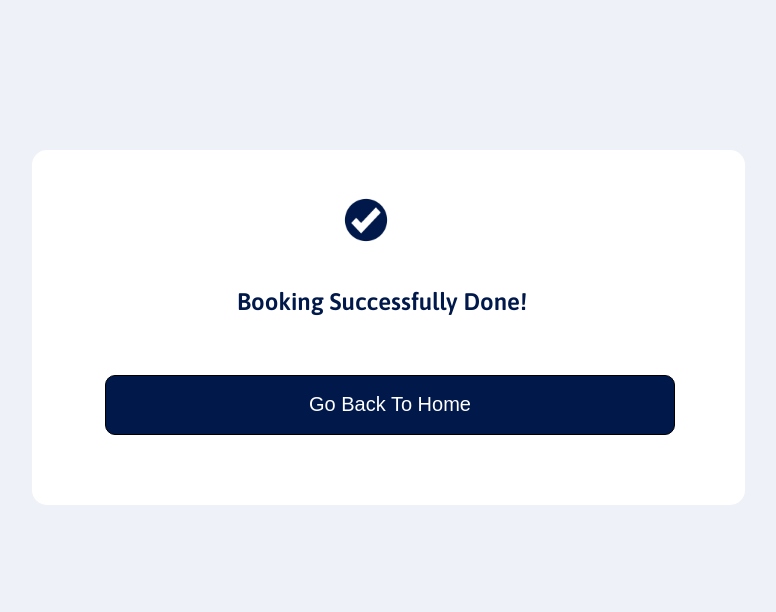
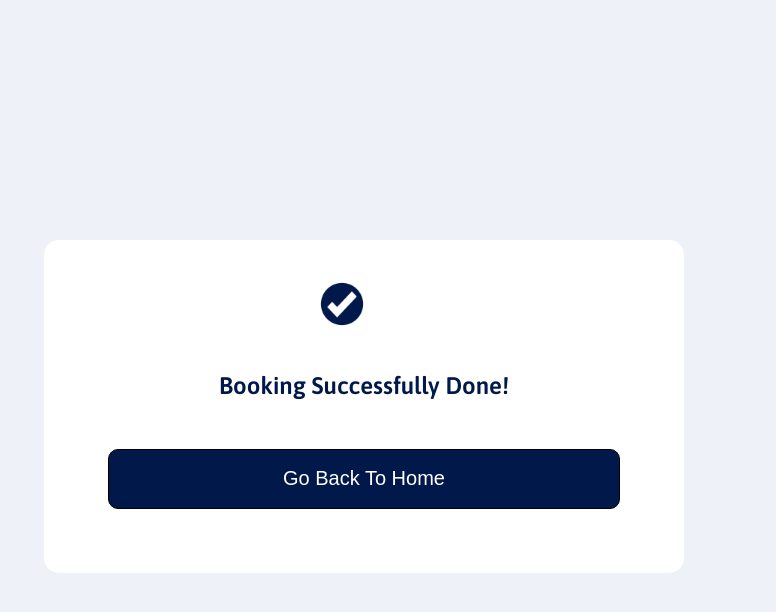
Before and after one commit to Amotul-raheem/park-ui, a React (Create React App) app: page /booking-successful in a window 1280 px wide. Shown: the top 612 px of the page, without its empty margins (276-1052 px from the left). Built offline with nearby package versions, Linux system fonts and the light colour scheme.

Commit message:
created the booking successful page and added hover effect in the buttons

```diff
--- a/src/components/BookingSuccessful/BookingSuccessful.css
+++ b/src/components/BookingSuccessful/BookingSuccessful.css
@@ -1,27 +1,37 @@
-.booking-successful {
-    height: 100%;
-    position: fixed;
-    top: 0;
-    overflow-x: hidden;
-}
 
 .booking-successful-container {
-    margin-top: 150px;
+    position: absolute;
+    top: 30%;
     text-align: center;
-    margin-left: 300px;
+    width: 50%;
+left: 25%;
     background-color: white;
-    padding: 70px;
     border-radius: 15px;
 }
-
+.booking-successful-text-container{
+    text-align: center;
+    padding: 10%;
+}
 .booking-successful-header {
     text-align: center;
-    width: 500px;
-    padding-left: 30px;
+    padding-bottom: 30px;
     font-style: normal;
     color: #01194A;
 }
 
 .booking-successful-button-container {
-    padding-top: 40px;
+    width: 100%;
+    height: 60px;
+    background: #01194A;
+    border: 1px solid #000000;
+    border-radius: 10px;
+    color: #FFFFFF;
+    font-size: 20px;
+    cursor: pointer;
 }
+.booking-successful-button-container:hover{
+    background-color: #425A8A;
+    color: white;
+    border: 0;
+
+}
--- a/src/components/BookingSuccessful/BookingSuccessful.js
+++ b/src/components/BookingSuccessful/BookingSuccessful.js
@@ -12,13 +12,9 @@ function BookingSuccessful() {
                 <div className="booking-successful-text-container">
                     <img src={check} alt="check-image" className="check-image"/>
                     <h2 className="booking-successful-header">Booking Successfully Done!</h2>
+                    <button className={"booking-successful-button-container"} onClick={"/"}>Go Back To Home</button>
                 </div>
-                <div className="booking-successful-button-container">
-                    <FormButton
-                        name={"Go Back To Home"}
-                        onClick={() => navigate("/")}
-                    />
-                </div>
+
             </div>
         </div>
     )
--- a/src/components/common/FormButton/FormButton.css
+++ b/src/components/common/FormButton/FormButton.css
@@ -12,3 +12,9 @@
     font-size: 20px;
     cursor: pointer;
 }
+.form-button:hover{
+    background-color: #425A8A;
+    color: white;
+    border: 0;
+
+}
```
